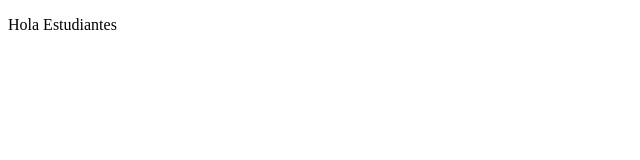
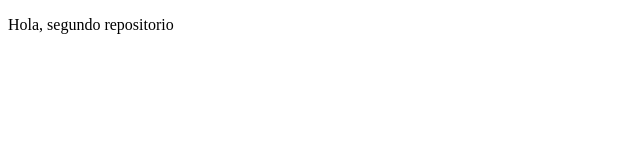
Before and after one commit to jdmcdev/proyectoDemoCursoPrework2, a plain HTML site: page index.html in a window 1280 px wide. Shown: the full height of the page, 0-640 px from the left. Drawn offline with Linux system fonts and the light colour scheme.

Commit message:
Algun archivo tuvo cambios

```diff
--- a/index.html
+++ b/index.html
@@ -8,7 +8,7 @@
 </head>
 <body>
   <p>
- Hola Estudiantes
+ Hola, segundo repositorio
 
 
   </p>
```
